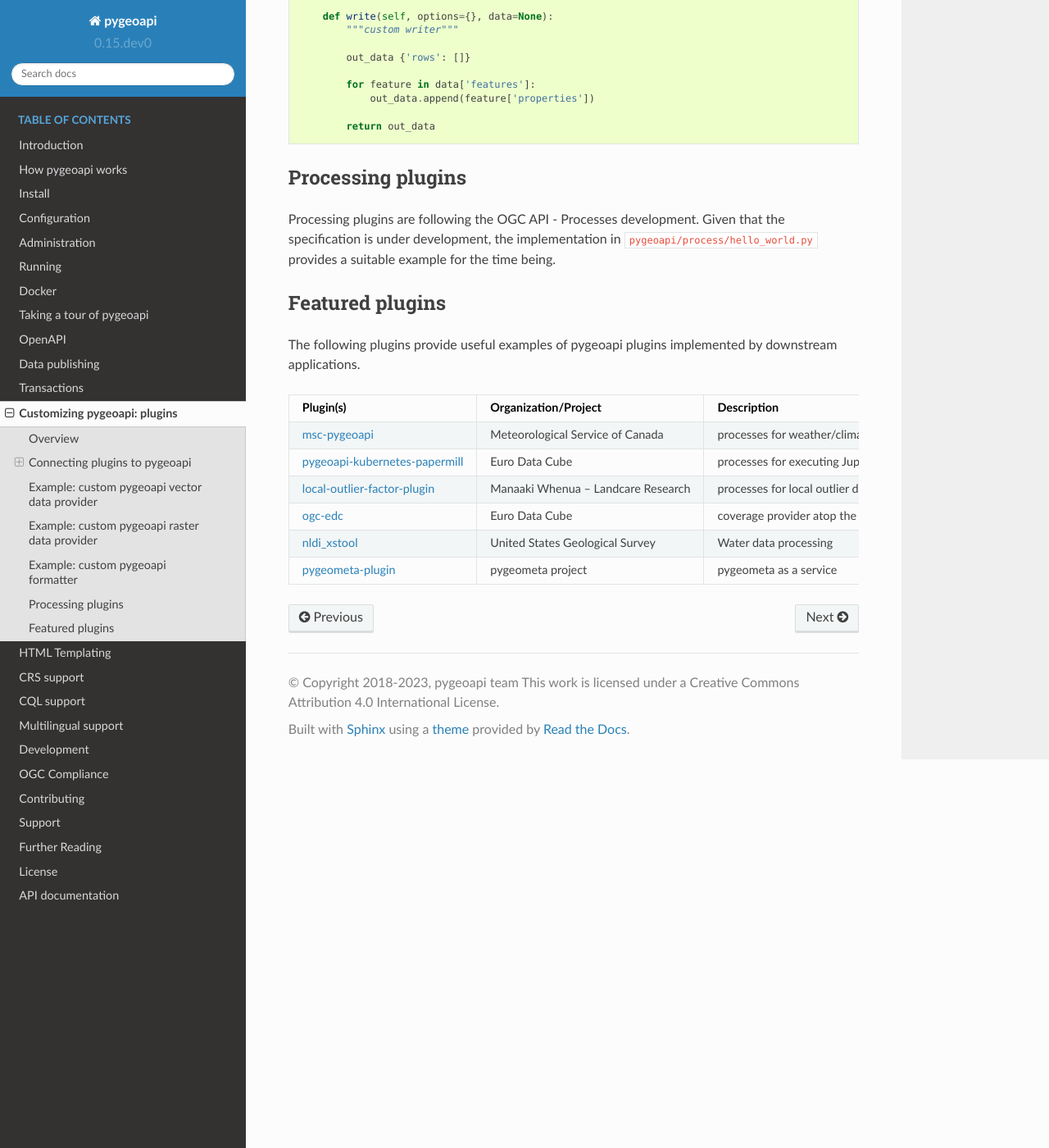
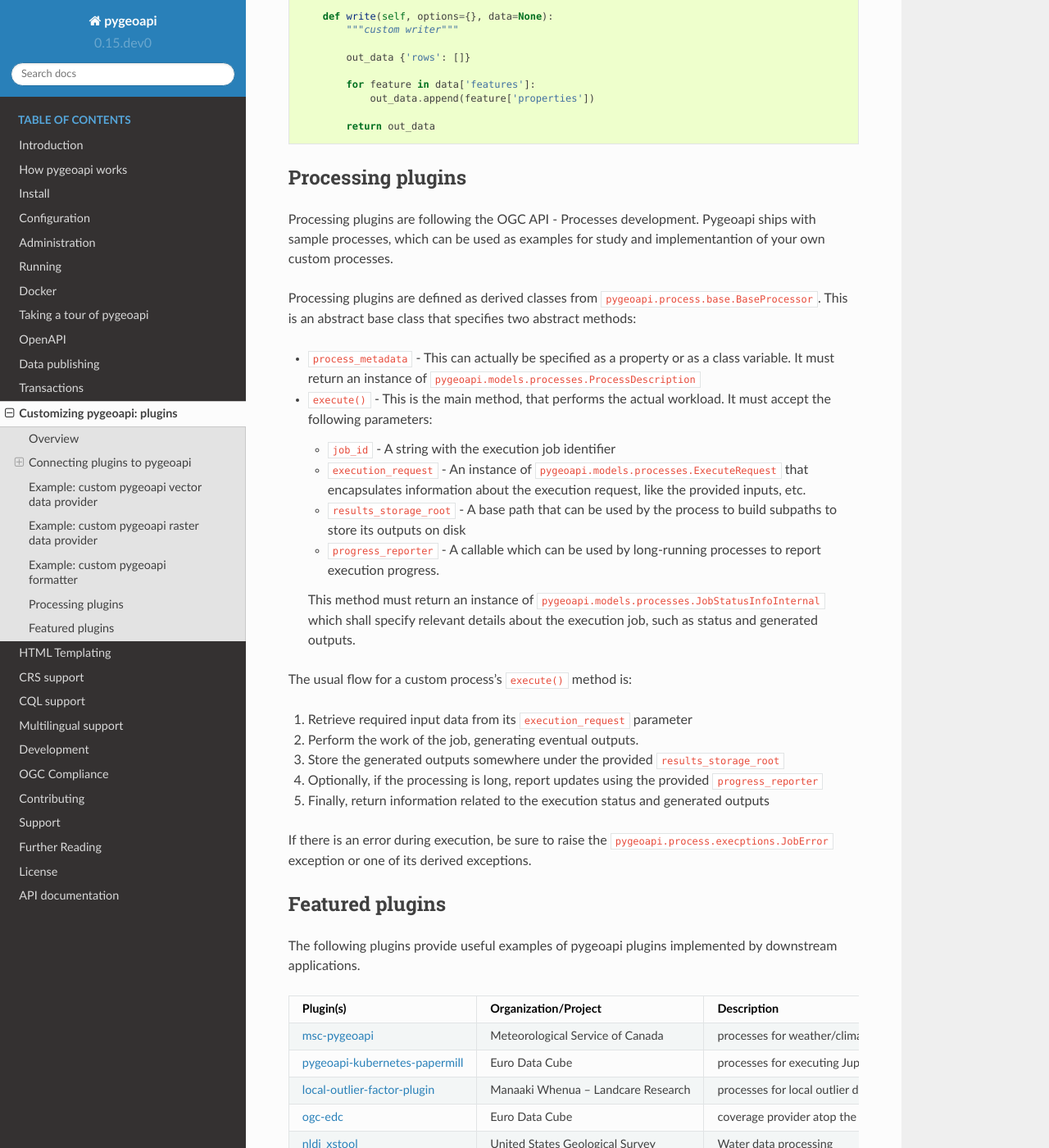
Before and after one commit to geopython/pygeoapi, a Sphinx documentation site: the page built from docs/source/plugins.rst, in a window 1280 px wide and 1400 px high, scrolled down 5809 px. Shown: the whole window at 82% size. Built offline with Sphinx 7.4.7 and the Read the Docs theme 2.0.0, drawn with Linux system fonts in a browser that asks for light colours.

Commit message:
Updated docs and fixed some issues with greeter sample process

```diff
--- a/docs/source/plugins.rst
+++ b/docs/source/plugins.rst
@@ -311,9 +311,40 @@ The below template provides a minimal example (let's call the file ``mycooljsonf
 Processing plugins
 ------------------
 
-Processing plugins are following the OGC API - Processes development.  Given that the specification is
-under development, the implementation in ``pygeoapi/process/hello_world.py`` provides a suitable example
-for the time being.
+Processing plugins are following the OGC API - Processes development. Pygeoapi ships with sample processes, which can
+be used as examples for study and implementantion of your own custom processes.
+
+Processing plugins are defined as derived classes from ``pygeoapi.process.base.BaseProcessor``. This is an abstract
+base class that specifies two abstract methods:
+
+* ``process_metadata`` - This can actually be specified as a property or as a class variable. It must return an instance
+  of ``pygeoapi.models.processes.ProcessDescription``
+
+* ``execute()`` - This is the main method, that performs the actual workload. It must accept the following parameters:
+
+  * ``job_id`` - A string with the execution job identifier
+  * ``execution_request`` - An instance of ``pygeoapi.models.processes.ExecuteRequest`` that encapsulates information
+    about the execution request, like the provided inputs, etc.
+  * ``results_storage_root`` - A base path that can be used by the process to build subpaths to store its outputs on
+    disk
+  * ``progress_reporter`` - A callable which can be used by long-running processes to report execution progress.
+
+  This method must return an instance of ``pygeoapi.models.processes.JobStatusInfoInternal`` which shall specify
+  relevant details about the execution job, such as status and generated outputs.
+
+The usual flow for a custom process's ``execute()`` method is:
+
+1. Retrieve required input data from its ``execution_request`` parameter
+2. Perform the work of the job, generating eventual outputs.
+3. Store the generated outputs somewhere under the provided
+   ``results_storage_root``
+4. Optionally, if the processing is long, report updates using the
+   provided ``progress_reporter``
+5. Finally, return information related to the execution status and
+   generated outputs
+
+If there is an error during execution, be sure to raise the
+``pygeoapi.process.execptions.JobError`` exception or one of its derived exceptions.
 
 
 Featured plugins
--- a/pygeoapi-config.yml
+++ b/pygeoapi-config.yml
@@ -302,3 +302,8 @@ resources:
         type: process
         processor:
             name: HelloWorld
+
+    greeter:
+      type: process
+      processor:
+        name: pygeoapi.process.hello_world.GreeterProcessor
```
Also changed, not shown: docs/source/data-publishing/ogcapi-processes.rst (+41 -6 lines), 4 other files.
